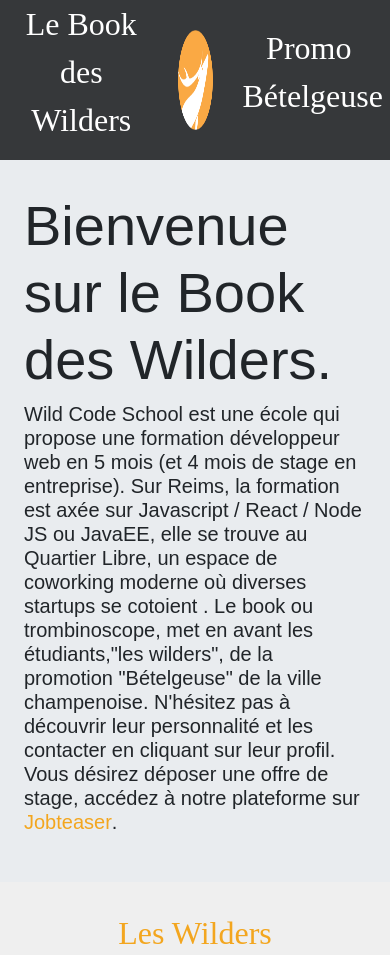
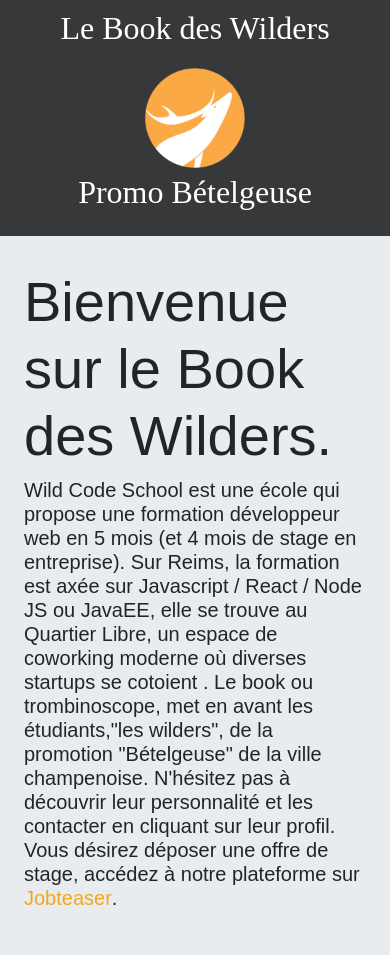
Before and after one commit to Astouline/Projet-1-LeBookDesWilders, a plain HTML site: page index.html in a window 390 px wide. Shown: the top 955 px of the page. Drawn offline with nearby package versions, Linux system fonts and the light colour scheme; a web font is replaced by a local one.

Commit message:
fix bu header mobile

```diff
--- a/index.html
+++ b/index.html
@@ -20,16 +20,16 @@
 
 <body>
   <header class="container-fluid ">
-    <div class="titres row text-center shadow">
-      <div class="col-5 my-auto">
+    <div class="titres row text-center shadow p-1">
+      <div class="col-12 col-sm-5 my-auto">
         <span class="align-middle">
           <p class="titre-book">Le Book des Wilders</p>
         </span>
       </div>
-      <figure class="col-2 my-auto">
+      <figure class="col-12 col-sm-2 my-auto">
         <img class="img-fluid" src="images/logoWCS.png" alt="logo-wcs">
       </figure>
-      <div class="col-5 my-auto">
+      <div class="col-12 col-sm-5 my-auto">
         <p class="titre-promo">Promo Bételgeuse</p>
 
   </header>
```
